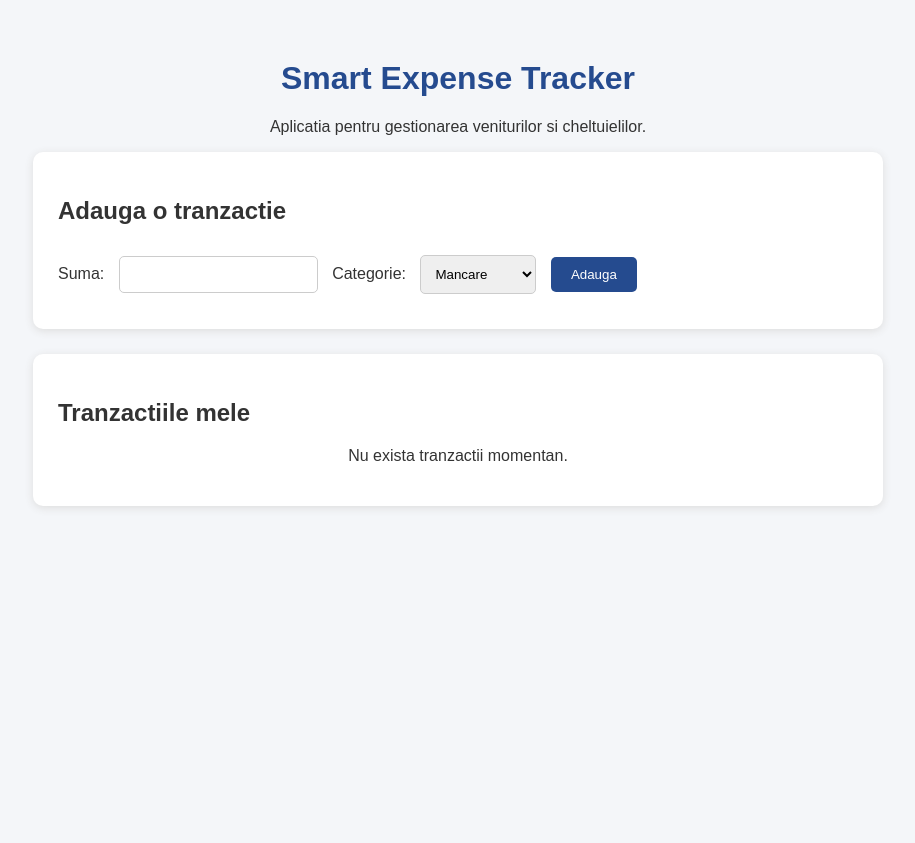
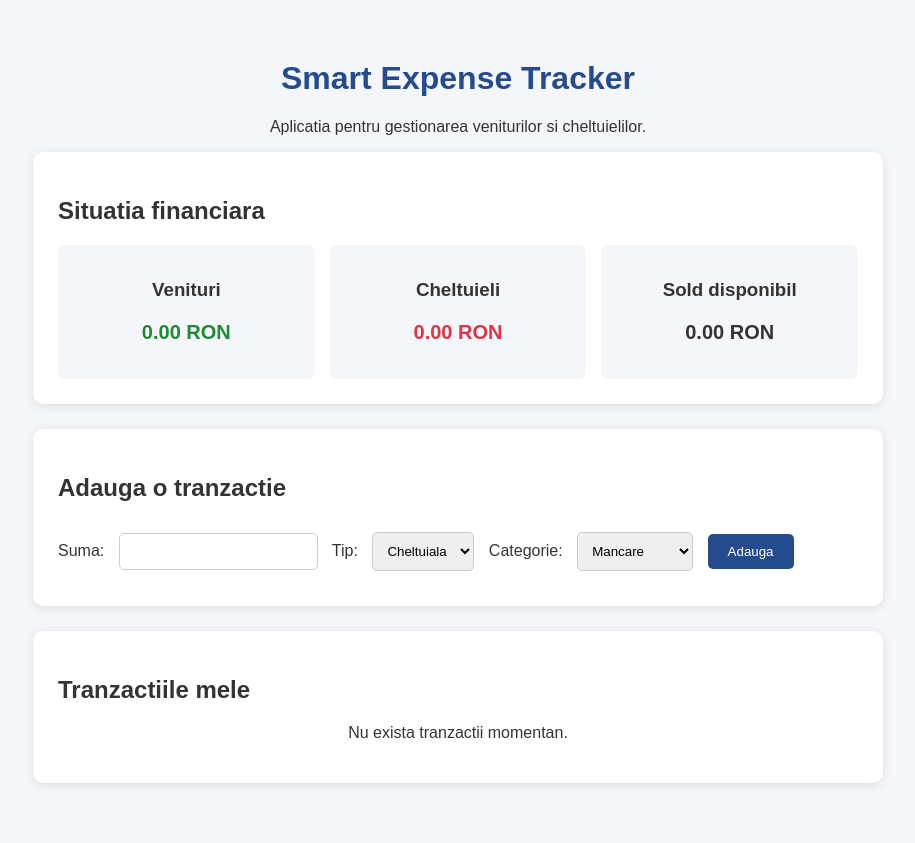
Before and after one commit to luizaolaru22/Smart-Expense-Tracker, a Flask app: page / in a window 1280 px wide. Shown: the whole page, without its empty margins (182-1097 px from the left). Before the commit the page ends 509 px from the top, so only its background shows below. Run offline with Flask 3, Linux system fonts and the light colour scheme; data that the repository does not hold is empty.

Commit message:
add income and balance

```diff
--- a/app.py
+++ b/app.py
@@ -1,6 +1,6 @@
 
 from flask import Flask, render_template, request, redirect, url_for
-from database import create_database, add_transaction, get_transactions
+from database import create_database, add_transaction, get_transactions, get_total
 
 app = Flask(__name__)
 
@@ -11,14 +11,15 @@ create_database()
 def home():
     if request.method == "POST":
         amount = request.form.get("suma")
+        transaction_type = request.form.get("tip")
         category = request.form.get("categorie")
 
-        if amount and category:
+        if amount and transaction_type in ["income", "expense"] and category:
             try:
                 amount = float(amount)
 
                 if amount > 0:
-                    add_transaction(amount, category)
+                    add_transaction(amount, transaction_type, category)
 
             except ValueError:
                 pass
@@ -26,7 +27,18 @@ def home():
         return redirect(url_for("home"))
 
     transactions = get_transactions()
-    return render_template("index.html", transactions=transactions)
+
+    income = get_total("income")
+    expenses = get_total("expense")
+    balance = income - expenses
+
+    return render_template(
+        "index.html",
+        transactions=transactions,
+        income=income,
+        expenses=expenses,
+        balance=balance
+    )
 
 
 if __name__ == "__main__":
--- a/database.py
+++ b/database.py
@@ -22,14 +22,14 @@ def create_database():
     conn.close()
 
 
-def add_transaction(amount, category):
+def add_transaction(amount, transaction_type, category):
     conn = sqlite3.connect("expenses.db")
     cursor = conn.cursor()
 
     cursor.execute("""
         INSERT INTO transactions (amount, type, category, description, date)
         VALUES (?, ?, ?, ?, ?)
-    """, (amount, "expense", category, "", date.today().isoformat()))
+    """, (amount, transaction_type, category, "", date.today().isoformat()))
 
     conn.commit()
     conn.close()
@@ -46,6 +46,25 @@ def get_transactions():
     return transactions
 
 
+def get_total(transaction_type):
+    conn = sqlite3.connect("expenses.db")
+    cursor = conn.cursor()
+
+    cursor.execute("""
+        SELECT SUM(amount) FROM transactions
+        WHERE type = ?
+    """, (transaction_type,))
+
+    total = cursor.fetchone()[0]
+
+    conn.close()
+
+    if total is None:
+        return 0
+
+    return total
+
+
 if __name__ == "__main__":
     create_database()
     print("Database created successfully!")
--- a/static/style.css
+++ b/static/style.css
@@ -29,6 +29,32 @@ p {
     box-shadow: 0 2px 8px #dddddd;
 }
 
+.summary {
+    display: flex;
+    gap: 15px;
+}
+
+.summary-box {
+    background-color: #f4f6f9;
+    padding: 15px;
+    border-radius: 8px;
+    flex: 1;
+    text-align: center;
+}
+
+.summary-box p {
+    font-size: 20px;
+    font-weight: bold;
+}
+
+.income {
+    color: #218838;
+}
+
+.expense {
+    color: #dc3545;
+}
+
 input, select {
     padding: 10px;
     margin: 10px;
@@ -48,3 +74,19 @@ button {
 button:hover {
     background-color: #173669;
 }
+
+table {
+    width: 100%;
+    border-collapse: collapse;
+    margin-top: 20px;
+}
+
+th, td {
+    padding: 12px;
+    text-align: left;
+    border-bottom: 1px solid #ddd;
+}
+
+th {
+    background-color: #f4f6f9;
+}
--- a/templates/index.html
+++ b/templates/index.html
@@ -14,18 +14,46 @@
         <p>Aplicatia pentru gestionarea veniturilor si cheltuielilor.</p>
 
         <div class="card">
+            <h2>Situatia financiara</h2>
+
+            <div class="summary">
+                <div class="summary-box">
+                    <h3>Venituri</h3>
+                    <p class="income">{{ "%.2f"|format(income) }} RON</p>
+                </div>
+
+                <div class="summary-box">
+                    <h3>Cheltuieli</h3>
+                    <p class="expense">{{ "%.2f"|format(expenses) }} RON</p>
+                </div>
+
+                <div class="summary-box">
+                    <h3>Sold disponibil</h3>
+                    <p>{{ "%.2f"|format(balance) }} RON</p>
+                </div>
+            </div>
+        </div>
+
+        <div class="card">
             <h2>Adauga o tranzactie</h2>
 
             <form method="POST">
                 <label>Suma:</label>
                 <input type="number" name="suma" step="0.01" min="0.01" required>
 
+                <label>Tip:</label>
+                <select name="tip" id="tip" onchange="changeCategories()">
+                    <option value="expense">Cheltuiala</option>
+                    <option value="income">Venit</option>
+                </select>
+
                 <label>Categorie:</label>
-                <select name="categorie">
-                    <option>Mancare</option>
-                    <option>Transport</option>
-                    <option>Cumparaturi</option>
-                    <option>Altele</option>
+                <select name="categorie" id="categorie">
+                    <option value="Mancare">Mancare</option>
+                    <option value="Transport">Transport</option>
+                    <option value="Cumparaturi">Cumparaturi</option>
+                    <option value="Facturi">Facturi</option>
+                    <option value="Altele">Altele</option>
                 </select>
 
                 <button type="submit">Adauga</button>
@@ -36,16 +64,24 @@
             <h2>Tranzactiile mele</h2>
 
             {% if transactions %}
-                <table border="1" cellpadding="10">
+                <table>
                     <tr>
                         <th>Suma</th>
+                        <th>Tip</th>
                         <th>Categorie</th>
                         <th>Data</th>
                     </tr>
 
                     {% for transaction in transactions %}
                     <tr>
-                        <td>{{ transaction[1] }} RON</td>
+                        <td>{{ "%.2f"|format(transaction[1]) }} RON</td>
+                        <td>
+                            {% if transaction[2] == "income" %}
+                                Venit
+                            {% else %}
+                                Cheltuiala
+                            {% endif %}
+                        </td>
                         <td>{{ transaction[3] }}</td>
                         <td>{{ transaction[5] }}</td>
                     </tr>
@@ -58,5 +94,31 @@
 
     </div>
 
+    <script>
+        function changeCategories() {
+            let type = document.getElementById("tip").value;
+            let category = document.getElementById("categorie");
+
+            category.innerHTML = "";
+
+            let categories;
+
+            if (type === "income") {
+                categories = ["Salariu", "Bursa", "Cadouri", "Altele"];
+            } else {
+                categories = ["Mancare", "Transport", "Cumparaturi", "Facturi", "Altele"];
+            }
+
+            for (let item of categories) {
+                let option = document.createElement("option");
+                option.value = item;
+                option.textContent = item;
+                category.appendChild(option);
+            }
+        }
+
+        changeCategories();
+    </script>
+
 </body>
 </html>
```
